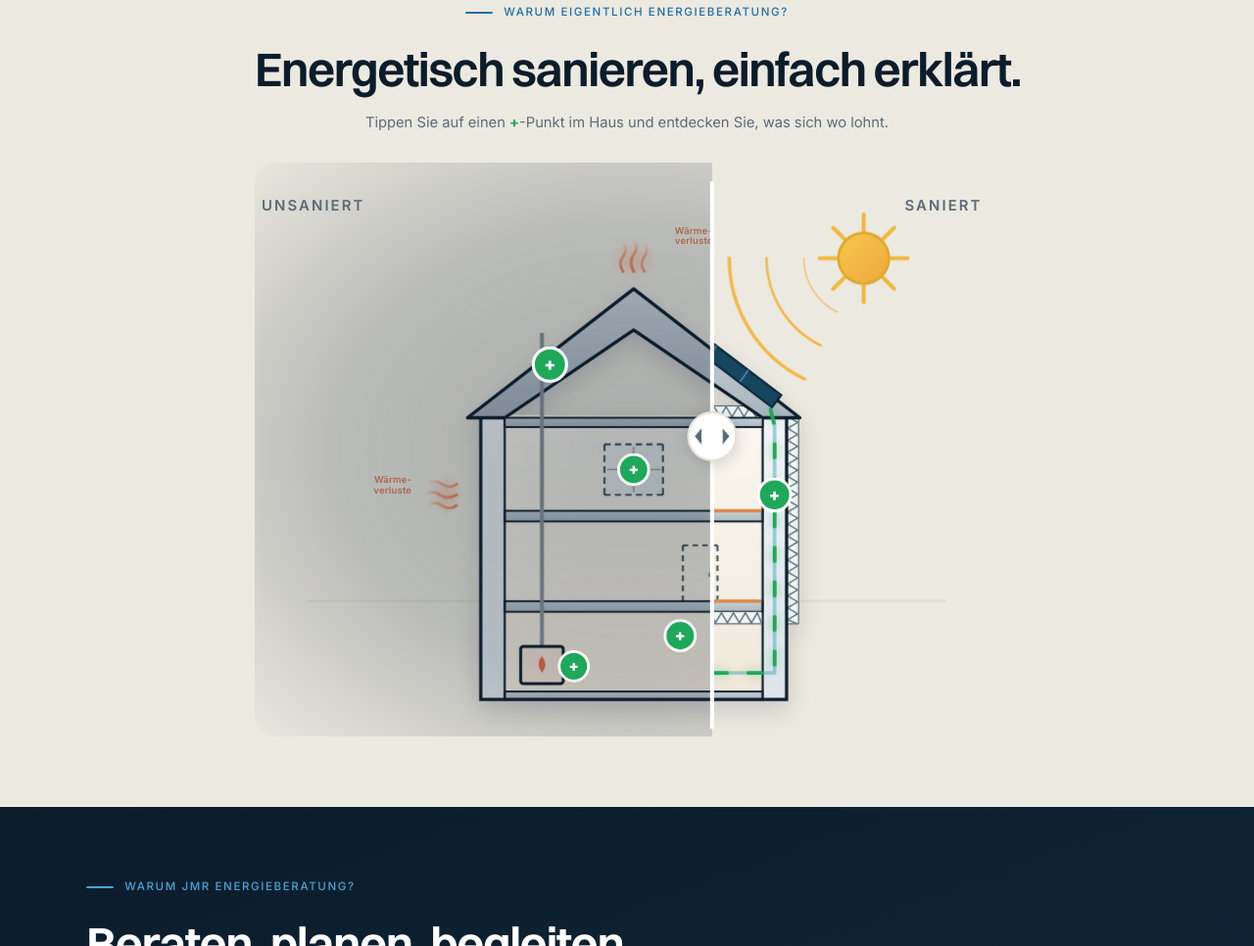
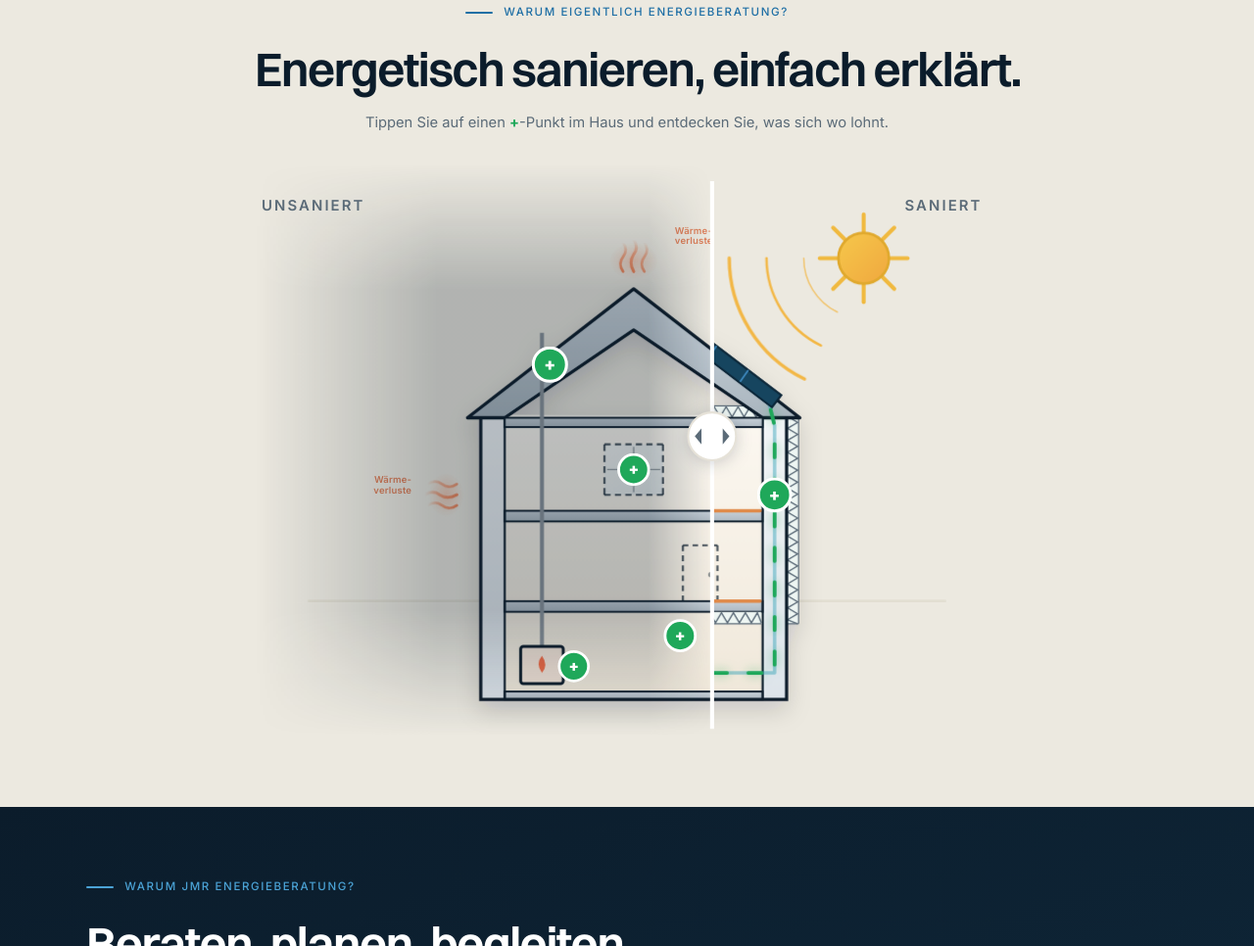
Before and after one commit to jmr-immo/jmr-Energieberatung-Website, a plain HTML site: page index.html in a window 1280 px wide. Shown: the part 1648-2614 px from the top of the page at 98% size. Drawn offline with Linux system fonts and the light colour scheme; animation ran at ten frames a second.

Commit message:
Haus-Slider: Abdunkelung kantenlos, an Slider-Kante gekoppelt (faded beidseitig + vertikal aus, links nichts mehr wenn ganz links)

```diff
--- a/index.html
+++ b/index.html
@@ -798,8 +798,20 @@ section{padding:var(--pad) 0;position:relative}
             <linearGradient id="gPipeR" gradientUnits="userSpaceOnUse" x1="209" y1="0" x2="270" y2="0"><stop offset="0" stop-color="#1FA85A" stop-opacity="0.95"/><stop offset="1" stop-color="#1FA85A" stop-opacity="0"/></linearGradient>
             <filter id="soft" x="-30%" y="-30%" width="160%" height="160%"><feDropShadow dx="0" dy="7" stdDeviation="9" flood-color="#0b1c2b" flood-opacity="0.15"/></filter>
             <radialGradient id="vign" cx="0.5" cy="0.5" r="0.62"><stop offset="0" stop-color="#fff" stop-opacity="0"/><stop offset="0.7" stop-color="#fff" stop-opacity="0"/><stop offset="1" stop-color="#eef1ec" stop-opacity="0.9"/></radialGradient>
-            <!-- Abdunkelung der unsanierten Seite: innen dunkel, weich zu allen Rändern ausfadend -->
-            <radialGradient id="unsanDark" cx="0.5" cy="0.5" r="0.72" gradientUnits="objectBoundingBox"><stop offset="0" stop-color="#0b1c2b" stop-opacity="0.30"/><stop offset="0.55" stop-color="#0b1c2b" stop-opacity="0.22"/><stop offset="1" stop-color="#0b1c2b" stop-opacity="0"/></radialGradient>
+            <!-- Abdunkelung der unsanierten Seite: horizontal an die Slider-Kante gekoppelt (dunkel links, weich auf 0 an der Linie), vertikal über Maske ausfadend -->
+            <linearGradient id="unsanDarkH" gradientUnits="userSpaceOnUse" x1="0" y1="0" x2="344" y2="0">
+              <stop offset="0" stop-color="#0b1c2b" stop-opacity="0"/>
+              <stop offset="0.40" stop-color="#0b1c2b" stop-opacity="0.26"/>
+              <stop offset="0.86" stop-color="#0b1c2b" stop-opacity="0.26"/>
+              <stop offset="1" stop-color="#0b1c2b" stop-opacity="0"/>
+            </linearGradient>
+            <linearGradient id="unsanFadeV" x1="0" y1="0" x2="0" y2="1">
+              <stop offset="0" stop-color="#fff" stop-opacity="0"/>
+              <stop offset="0.22" stop-color="#fff" stop-opacity="1"/>
+              <stop offset="0.78" stop-color="#fff" stop-opacity="1"/>
+              <stop offset="1" stop-color="#fff" stop-opacity="0"/>
+            </linearGradient>
+            <mask id="unsanVMask"><rect x="0" y="0" width="560" height="432" fill="url(#unsanFadeV)"/></mask>
             <clipPath id="clipUn"><rect id="clipUnRect" x="0" y="0" width="532" height="432"/></clipPath>
             <clipPath id="clipSan"><rect id="clipSanRect" x="532" y="0" width="28" height="432"/></clipPath>
             <clipPath id="clipRoom"><rect x="188" y="190" width="194" height="214"/></clipPath>
@@ -970,8 +982,8 @@ section{padding:var(--pad) 0;position:relative}
               <text class="loss-label" x="118" y="240" text-anchor="end"><tspan x="118" dy="0">Wärme-</tspan><tspan x="118" dy="8">verluste</tspan></text>
               <text class="loss-label" x="452" y="240" text-anchor="start"><tspan x="452" dy="0">Wärme-</tspan><tspan x="452" dy="8">verluste</tspan></text>
             </g>
-            <!-- Unsanierte Seite leicht abgedunkelt, weich ausfadend (clipUn = links vom Slider) -->
-            <rect class="u-only" clip-path="url(#clipUn)" x="0" y="0" width="560" height="432" fill="url(#unsanDark)" style="pointer-events:none"/>
+            <!-- Unsanierte Seite leicht abgedunkelt: horizontaler Verlauf endet weich an der Slider-Linie, vertikal über Maske ausgefadet -->
+            <rect id="unsanDarkRect" x="0" y="0" width="344" height="432" fill="url(#unsanDarkH)" mask="url(#unsanVMask)" style="pointer-events:none"/>
             <g class="hots">
               <g class="hot" id="hot-dach" onclick="housePick('dach')"><circle cx="222" cy="152" r="11"/><text x="222" y="157" text-anchor="middle">+</text></g>
               <g class="hot" id="hot-fassade" onclick="housePick('fassade')"><circle cx="391" cy="250" r="11"/><text x="391" y="255" text-anchor="middle">+</text></g>
@@ -1473,6 +1485,7 @@ function houseZoomState(san){
   const svg=document.getElementById('houseSvg');if(!svg)return;
   const cUn=document.getElementById('clipUnRect'),cSan=document.getElementById('clipSanRect'),
         div=document.getElementById('divider'),lU=document.getElementById('lblUn'),lS=document.getElementById('lblSan');
+  const darkRect=document.getElementById('unsanDarkRect'),darkGrad=document.getElementById('unsanDarkH');
   const MINX=34,MAXX=526,MIDX=285;
   const HOMEX=344;   // Start-/Ruheposition: auf Höhe des mittleren PV-Strichs (x≈344), still (keine Animation)
   let split=HOMEX;
@@ -1483,6 +1496,9 @@ function houseZoomState(san){
     div.querySelectorAll('line').forEach(l=>{l.setAttribute('x1',split);l.setAttribute('x2',split);});
     div.querySelector('circle').setAttribute('cx',split);
     div.querySelector('path').setAttribute('d',`M${split-8} 200 l-5 6 l5 6 Z M${split+8} 200 l5 6 l-5 6 Z`);
+    // Abdunkelung der unsanierten Seite an die Slider-Kante koppeln (endet weich an der Linie)
+    if(darkRect){ darkRect.setAttribute('width',Math.max(0,split)); }
+    if(darkGrad){ darkGrad.setAttribute('x2',Math.max(1,split)); }
     lU.style.opacity = split<165?0:1;
     lS.style.opacity = split>405?0:1;
   }
```
